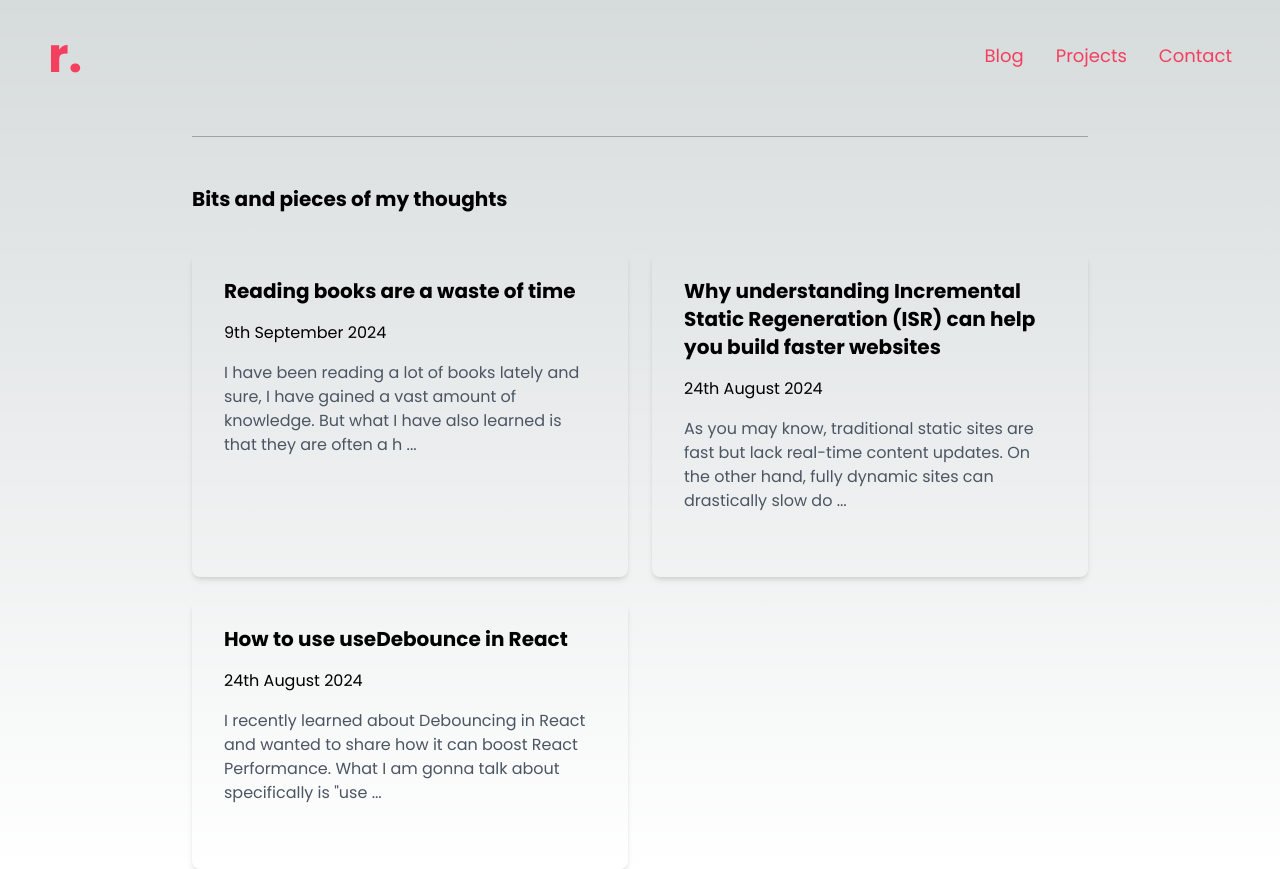
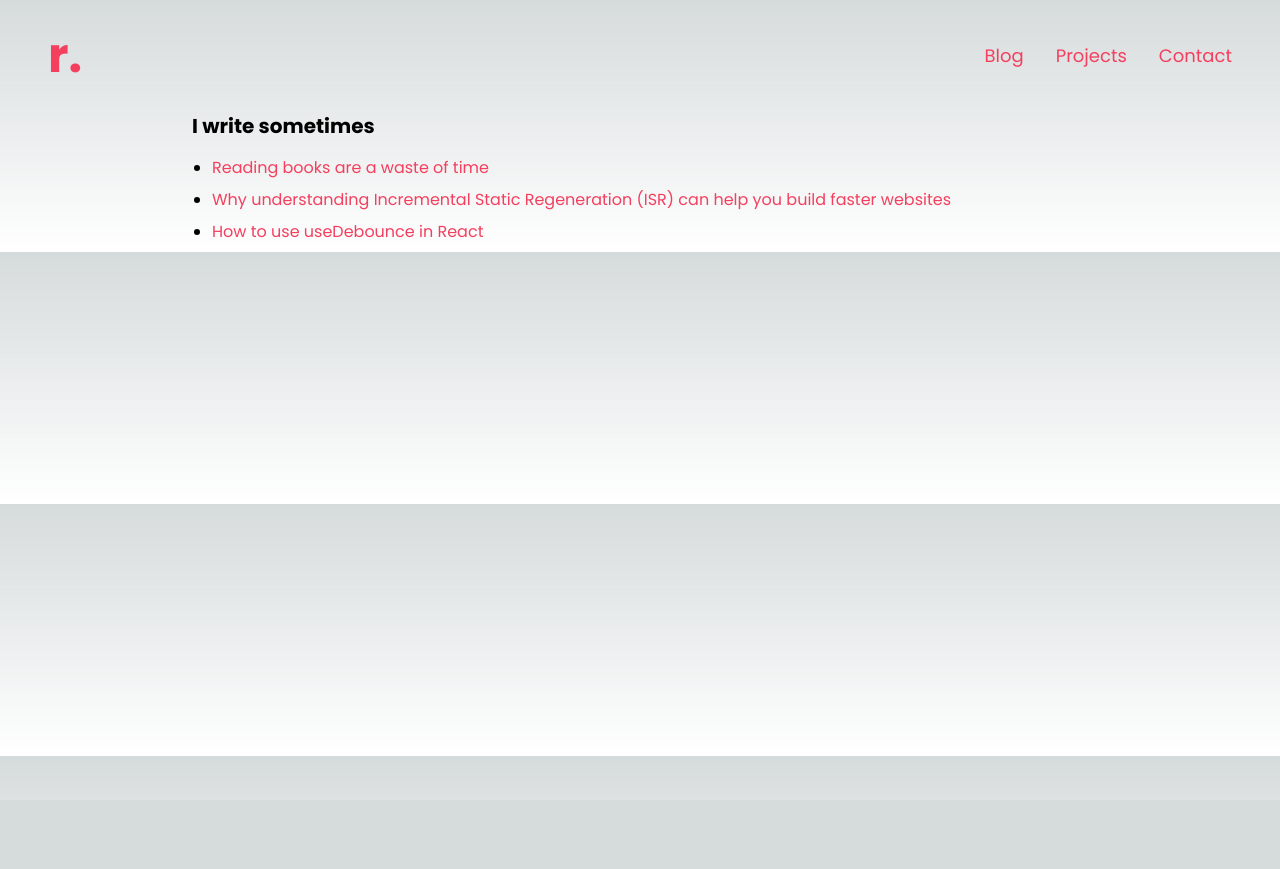
Before and after one commit to rupokghosh/rupokghosh.com, a Next.js app: page /blog in a window 1280 px wide. After the commit the page ends 800 px from the top, so only its background shows below. Built offline with nearby package versions, Linux system fonts and the light colour scheme.

Commit message:
update blogs

```diff
--- a/src/app/blog/page.tsx
+++ b/src/app/blog/page.tsx
@@ -2,12 +2,6 @@
 import Link from "next/link";
 import { getSortedPostsData } from "@/lib/posts";
 import Nav from "@/components/navigation";
-import { format } from "date-fns";
-
-function formatDate(dateString: string) {
-  const date = new Date(dateString);
-  return format(date, "do MMMM yyyy");
-}
 
 export default function BlogPage() {
   const allPostsData = getSortedPostsData();
@@ -15,41 +9,17 @@ export default function BlogPage() {
   return (
     <div className="dark">
       <Nav />
-      <div className="flex flex-col items-center gap-6 md:w-full md:max-w-4xl mx-auto">
-        <hr className="border-gray-400 my-6 w-full" />
-        <h1 className="text-xl font-bold mb-4 text-center dark:text-gray-400 md:text-left w-full ">
-          Bits and pieces of my thoughts
+      <div className="md:w-full md:max-w-4xl mx-auto">
+
+        <h1 className="text-xl font-bold mb-4 text-center dark:text-gray-400 md:text-left w-full">
+         I write sometimes
         </h1>
-        <ul className="grid grid-cols-1 md:grid-cols-2 gap-6 w-full">
-          {allPostsData.map(({ slug, title, date, excerpt }) => (
-            <li
-              key={slug}
-              className="p-4 list-none rounded-lg shadow-md transition-transform transform hover:-translate-y-4 relative group"
-            >
-              <Link href={`/blog/${slug}`} passHref>
-                <div className="flex flex-col items-center hover:shadow-md rounded-md px-4 py-2 border-gray-600 transition duration-300 ease-in-out md:items-start md:h-full md:w-full cursor-pointer gap-4">
-                  <div className="text-xl font-bold dark:text-gray-400 group-hover:text-rose-500">
-                    {title}
-                  </div>
-                  <p className="dark:text-gray-400">{formatDate(date)}</p>
-                  <p className="text-gray-600">{excerpt}</p>
-                  <button className="flex items-center rounded text-rose-500 opacity-0 group-hover:opacity-100 transition-opacity duration-300">
-                    Continue Reading
-                    <svg
-                      className="ml-2 w-6 h-6"
-                      fill="none"
-                      stroke="currentColor"
-                      viewBox="0 0 24 24"
-                      xmlns="http://www.w3.org/2000/svg"
-                    >
-                      <path
-                        strokeLinecap="round"
-                        strokeLinejoin="round"
-                        strokeWidth="2"
-                        d="M17 8l4 4m0 0l-4 4m4-4H3"
-                      ></path>
-                    </svg>
-                  </button>
+        <ul className="list-disc pl-5">
+          {allPostsData.map(({ slug, title }) => (
+            <li key={slug} className="mb-2">
+              <Link href={`/blog/${slug}`}>
+                <div className="text-rose-500 hover:underline">
+                  {title}
                 </div>
               </Link>
             </li>
```
